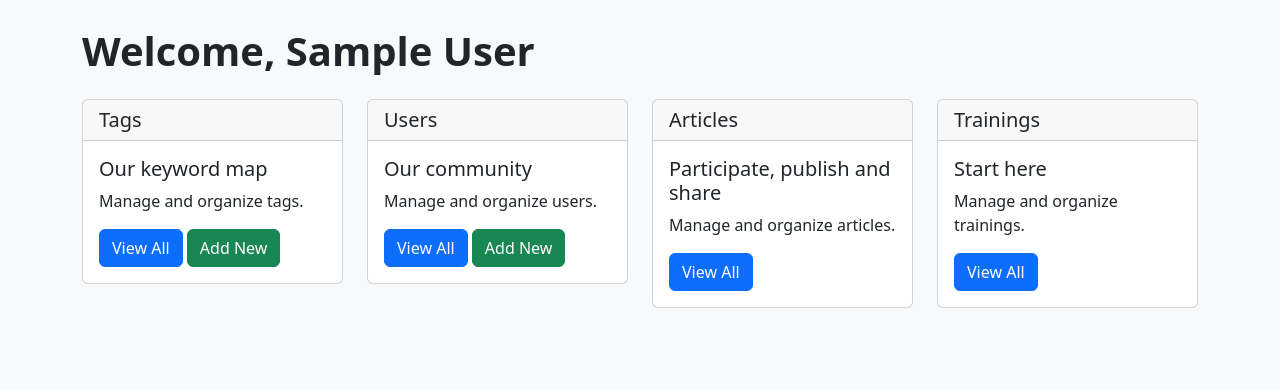
After one commit to JungleKiosk/DockerFlask, a Flask app: template back_end/templates/dashboard/dashboard.html in a window 1280 px wide. The commit adds this page. Shown: the part 411-800 px from the top of the page. Run offline with Flask 3, Linux system fonts and the light colour scheme; tables that the repository leaves empty hold one stand-in row (values such as "Sample post"); the template is opened without the code that fills it: values that come from a table or form of the project are taken from there, most other values are stand-ins (such as "Sample title", 1, 10 or a date in 2020); some libraries are stand-ins or nearby versions.

Commit message:
add roles

```diff
--- a/back_end/app.py
+++ b/back_end/app.py
@@ -26,12 +26,14 @@ class Users(db.Model):
     surname = db.Column(db.String(100), nullable=False)
     email = db.Column(db.String(120), unique=True, nullable=False)
     password = db.Column(db.String(255), nullable=False)
+    role = db.Column(db.String(20), nullable=False, default='USER')  # New role column
 
-    def __init__(self, name, surname, email, password):
+    def __init__(self, name, surname, email, password, role='USER'):
         self.name = name
         self.surname = surname
         self.email = email
         self.password = generate_password_hash(password)
+        self.role = role
 
 with app.app_context():
     db.create_all()
@@ -43,22 +45,21 @@ def home():
         user = Users.query.get(session['user_id'])
     return render_template('home/home.html', user=user)
 
-@app.route('/login', methods=['GET'])
-def login_form():
+@app.route('/login', methods=['GET', 'POST'])
+def login():
+    if request.method == 'POST':
+        email = request.form['email']
+        password = request.form['password']
+
+        user = Users.query.filter_by(email=email).first()
+
+        if user and check_password_hash(user.password, password):
+            session['user_id'] = user.id
+            return redirect(url_for('home'))
+        else:
+            return render_template('home/user/login.html', page='login', error="Invalid credentials")
+
     return render_template('home/user/login.html', page='login')
-
-@app.route('/login', methods=['POST', 'GET'])
-def login():
-    email = request.form['email']
-    password = request.form['password']
-
-    user = Users.query.filter_by(email=email).first()
-
-    if user and check_password_hash(user.password, password):
-        session['user_id'] = user.id
-        return redirect(url_for('home'))
-
-    return redirect(url_for('login_form'))
 
 @app.route('/signup', methods=['GET', 'POST'])
 def signup():
@@ -72,7 +73,7 @@ def signup():
         db.session.add(new_user)
         db.session.commit()
 
-        return redirect(url_for('login_form'))
+        return redirect(url_for('login'))
 
     return render_template('home/user/signup.html', page='signup')
 
@@ -81,5 +82,13 @@ def logout():
     session.pop('user_id', None)
     return redirect(url_for('home'))
 
+@app.route('/dashboard')
+def dashboard():
+    if 'user_id' in session:
+        user = Users.query.get(session['user_id'])
+        if user.role == 'ADMIN':
+            return render_template('dashboard/dashboard.html', user=user)
+    return redirect(url_for('home'))
+
 if __name__ == '__main__':
-    app.run(host='0.0.0.0', port=environ.get('PORT'), debug=True)
+    app.run(host='0.0.0.0', port=environ.get('PORT', 5000), debug=True)
--- /dev/null
+++ b/back_end/templates/base_dashboard.html
@@ -0,0 +1,25 @@
+<!DOCTYPE html>
+<html lang="en">
+
+<head>
+    <meta charset="UTF-8">
+    <title>{% block title %} {% endblock %}</title>
+    <meta name="viewport" content="width=device-width, initial-scale=1.0">
+    <link href="https://cdn.jsdelivr.net/npm/bootstrap@5.3.3/dist/css/bootstrap.min.css" rel="stylesheet"
+        integrity="sha384-QWTKZyjpPEjISv5WaRU9OFeRpok6YctnYmDr5pNlyT2bRjXh0JMhjY6hW+ALEwIH" crossorigin="anonymous">
+    <link rel="stylesheet" href="https://cdn.jsdelivr.net/npm/bootstrap-icons@1.11.3/font/bootstrap-icons.min.css">
+    {% block css %} {% endblock %}
+</head>
+
+<body class="bg-light">
+    {% include "/partials/dashboard_navbar.html"%}
+    <div class="content">
+        {% block content %} {% endblock %}
+    </div>
+    <script src="https://cdn.jsdelivr.net/npm/bootstrap@5.3.3/dist/js/bootstrap.bundle.min.js"
+        integrity="sha384-YvpcrYf0tY3lHB60NNkmXc5s9fDVZLESaAA55NDzOxhy9GkcIdslK1eN7N6jIeHz"
+        crossorigin="anonymous"></script>
+    {% block extraJS %} {% endblock %}
+</body>
+
+</html>
--- /dev/null
+++ b/back_end/templates/dashboard/dashboard.html
@@ -0,0 +1,57 @@
+{% extends "base_dashboard.html" %}
+
+{% block title %}
+{{user.name}} {{user.surname}} - Dashboard
+{% endblock %}
+
+{% block content %}
+<main>
+    <div class="container mt-4 py-4">
+        <h1 class="fw-bold mb-4">Welcome, {{ user.name }}</h1>
+        <div class="row my-2">
+            <div class="col-12 col-sm-6 col-lg-3 mb-3">
+                <div class="card">
+                    <h5 class="card-header">Tags</h5>
+                    <div class="card-body">
+                        <h5 class="card-title">Our keyword map</h5>
+                        <p class="card-text">Manage and organize tags.</p>
+                        <a href="#" class="btn btn-primary">View All</a>
+                        <a href="#" class="btn btn-success">Add New</a>
+                    </div>
+                </div>
+            </div>
+            <div class="col-12 col-sm-6 col-lg-3 mb-3">
+                <div class="card">
+                    <h5 class="card-header">Users</h5>
+                    <div class="card-body">
+                        <h5 class="card-title">Our community</h5>
+                        <p class="card-text">Manage and organize users.</p>
+                        <a href="#" class="btn btn-primary">View All</a>
+                        <a href="#" class="btn btn-success">Add New</a>
+                    </div>
+                </div>
+            </div>
+            <div class="col-12 col-sm-6 col-lg-3 mb-3">
+                <div class="card">
+                    <h5 class="card-header">Articles</h5>
+                    <div class="card-body">
+                        <h5 class="card-title">Participate, publish and share</h5>
+                        <p class="card-text">Manage and organize articles.</p>
+                        <a href="#" class="btn btn-primary">View All</a>
+                    </div>
+                </div>
+            </div>
+            <div class="col-12 col-sm-6 col-lg-3 mb-4">
+                <div class="card">
+                    <h5 class="card-header">Trainings</h5>
+                    <div class="card-body">
+                        <h5 class="card-title">Start here</h5>
+                        <p class="card-text">Manage and organize trainings.</p>
+                        <a href="#" class="btn btn-primary">View All</a>
+                    </div>
+                </div>
+            </div>
+        </div>
+    </div>
+</main>
+{% endblock %}
--- /dev/null
+++ b/back_end/templates/partials/dashboard_navbar.html
@@ -0,0 +1,48 @@
+<nav class="navbar navbar-expand-lg bg-light">
+    <div class="container navbar mx-auto">
+      <a class="navbar-brand" href="/">
+        <img class="p-4" src="../../assets/img/nexushare-logo.svg" alt="nexushare logo" loading="lazy">
+      </a>
+      <button class="navbar-toggler border-0" type="button" data-bs-toggle="collapse" data-bs-target="#navbarNav"
+        aria-controls="navbarNav" aria-expanded="false" aria-label="Toggle navigation">
+        <span class="navbar-toggler-icon"></span>
+      </button>
+      <div class="collapse navbar-collapse px-4" id="navbarNav">
+        <ul class="navbar-nav flex-fill">
+          <li class="nav-item">
+            <a class="nav-link" aria-current="page" href="/dashboard">{{ languages['dashboard_nav_home'] }}</a>
+          </li>
+          <li class="nav-item">
+            <a class="nav-link" href="/dashboard/tags">{{ languages['dashboard_nav_tags'] }}</a>
+          </li>
+          <li class="nav-item">
+            <a class="nav-link" href="/dashboard/trainingMaterial">{{ languages['dashboard_nav_trainings'] }}</a>
+          </li>
+          <li class="nav-item">
+            <a class="nav-link" href="/dashboard/articles">{{ languages['dashboard_nav_articles'] }}</a>
+          </li>
+          <li class="nav-item">
+            <a class="nav-link" href="/dashboard/users">{{ languages['dashboard_nav_users'] }}</a>
+          </li>
+          </ul>
+          <ul class="navbar-nav me-2 mb-2 mb-lg-0">
+            {% if user %}
+            <li class="nav-item dropdown">
+              <a class="nav-link dropdown-toggle" href="#" role="button" data-bs-toggle="dropdown" aria-expanded="false">
+                {{ languages['nav_dropdown_hello'] }} {{user.name}}
+              </a>
+              <ul class="dropdown-menu">
+                {% if ("SUPER_ADMIN" or "ADMIN_ITALY" or "ADMIN_EGYPT" or "ADMIN_SPAIN" or "ADMIN_TUNISIA") in
+                user.roles%}
+                <li><a class="dropdown-item text-nexus-dark" href="/">{{ languages['dashboard_nav_dropdownBack'] }}</a></li>
+                <li class="dropdown-divider"></li>
+                {% endif %}
+                <li><a class="dropdown-item" href="/logout">{{ languages['dashboard_nav_dropdownLogout'] }}</a></li>
+              </ul>
+            </li>
+          </ul>
+          {% endif %}
+        </ul>
+      </div>
+    </div>
+  </nav>
--- a/back_end/templates/partials/nav.html
+++ b/back_end/templates/partials/nav.html
@@ -7,7 +7,9 @@
                     Hello, {{ user.name }}
                 </button>
                 <ul class="dropdown-menu" aria-labelledby="dropdownMenuButton">
-                    <li><a class="dropdown-item" href="#">Dashboard</a></li>
+                    {% if user.role == 'ADMIN' %}
+                        <li><a class="dropdown-item" href="{{ url_for('dashboard') }}">Dashboard</a></li>
+                    {% endif %}
                     <li><a class="dropdown-item" href="{{ url_for('logout') }}">Logout</a></li>
                 </ul>
             </div>
```
